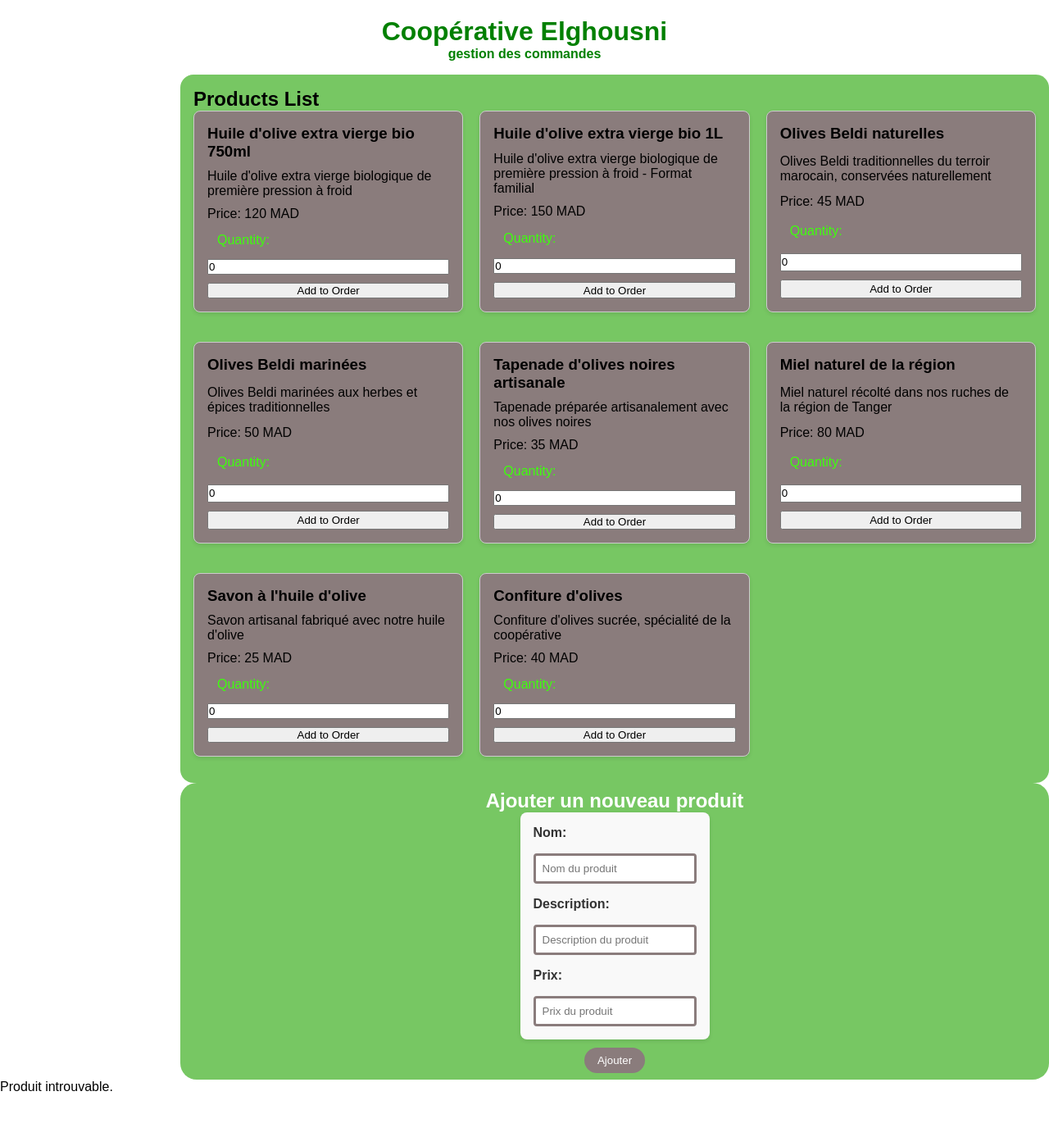
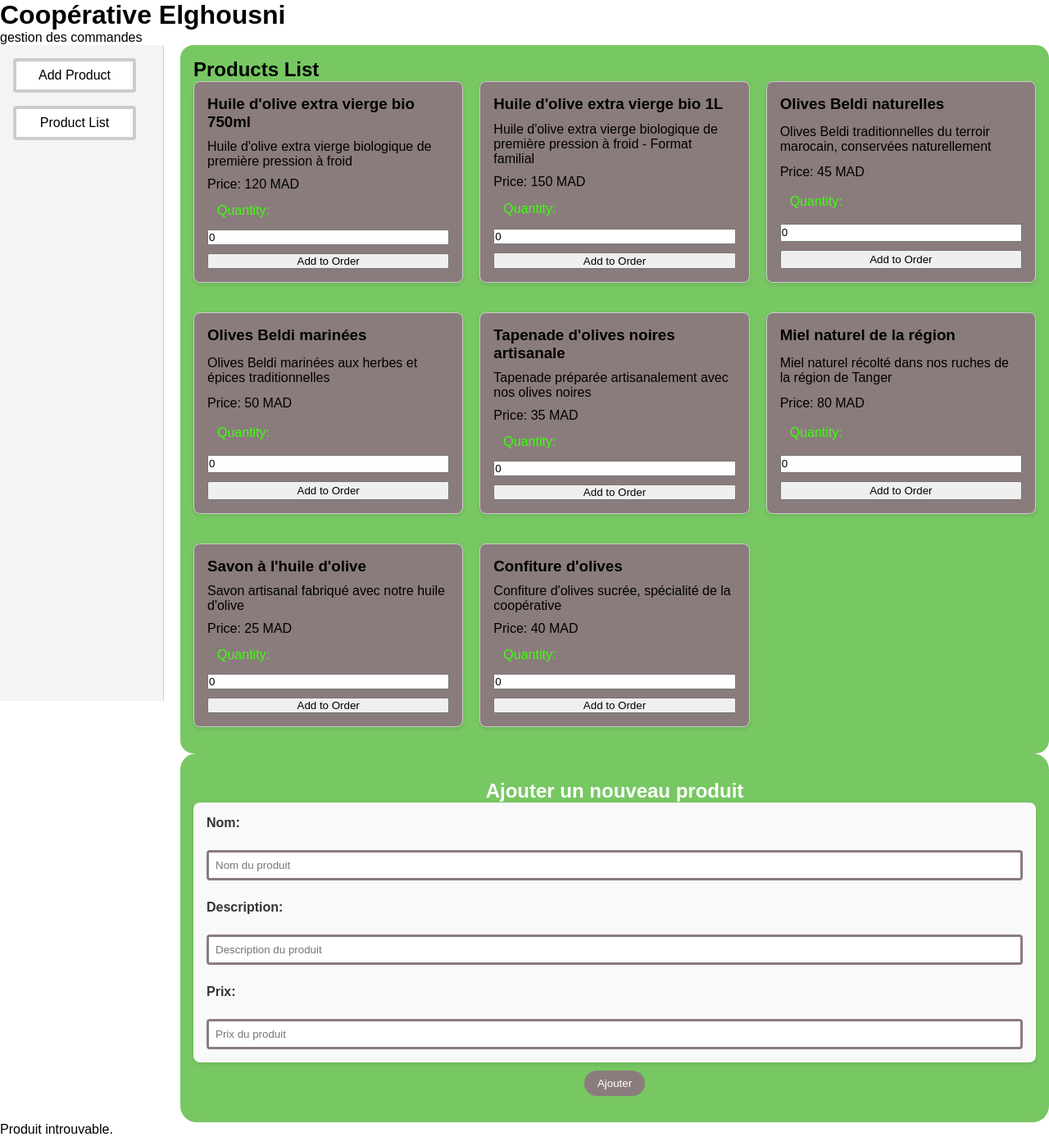
Before and after one commit to faskadev/elghousni-order-management01, a React (Vite) app: page / in a window 1280 px wide. Shown: the whole page at 82% size. Before the commit the page ends 1335 px from the top, so only its background shows below. Built offline with nearby package versions, Linux system fonts and the light colour scheme.

Commit message:
Refactor App component layout; clean up unnecessary div and adjust CSS comments

```diff
--- a/src/App.css
+++ b/src/App.css
@@ -3,6 +3,7 @@
   padding: 0;
   box-sizing: border-box;
 }
+
 #root {
 
   height: 100vh;
@@ -80,56 +81,59 @@ body {
 }
 
 .product-selector {
-  margin-left: 220px; /* To avoid overlap with sidebar */
+  margin-left: 220px;
+  /* To avoid overlap with sidebar */
   padding: 1rem;
   border-radius: 1rem;
   background-color: rgb(119, 199, 99);
 
 }
+
 .order-summary {
-  margin-left: 220px; /* To avoid overlap with sidebar */
+  margin-left: 220px;
+  /* To avoid overlap with sidebar */
   padding: 1rem;
   border-radius: 8px;
   background-color: #f9f9f9;
   box-shadow: 0 2px 5px rgba(0, 0, 0, 0.1);
 }
+
 .order-summary h2 {
   margin-bottom: 1rem;
   color: #333;
   margin-left: 220px;
 }
-.titlegestion {
-  margin-left: 220px; /* To avoid overlap with sidebar */
-  padding: 1rem;
-  border-radius: 8px;
-  background-color: #f9f9f9;
-  box-shadow: 0 2px 5px rgba(0, 0, 0, 0.1);
-}
+
 .ajouter-product {
   background-color: #77c763;
   margin-left: 220px;
   color: white;
   border: none;
-  padding: 0.5rem 1rem;
+  padding: 2rem 1rem;
   border-radius: 20px;
   cursor: pointer;
   transition: background-color 0.3s;
   justify-items: center;
 
+
 }
+
 .product-form {
   display: flex;
   flex-direction: column;
-  gap: 1rem;
+  gap: 1.5rem;
   padding: 1rem;
   border-radius: 8px;
   background-color: #f9f9f9;
   box-shadow: 0 2px 5px rgba(0, 0, 0, 0.1);
+  width: 100%;
 }
+
 .product-form label {
   font-weight: bold;
   color: #333;
 }
+
 .product-form input {
   padding: 0.5rem;
   border: 3px solid #8a7c7c;
--- a/src/App.jsx
+++ b/src/App.jsx
@@ -15,9 +15,9 @@ function App() {
 
   return (
     <>
-      <div className="title">
+
         <Navbar />
-      </div>
+        <Sidbar />
 
       <ProductSelector/>
       <ProductItem />
```
